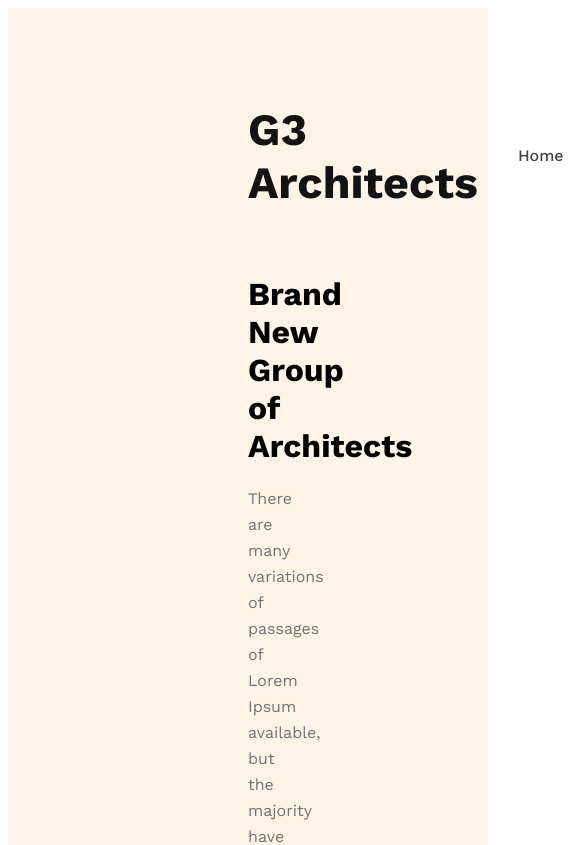
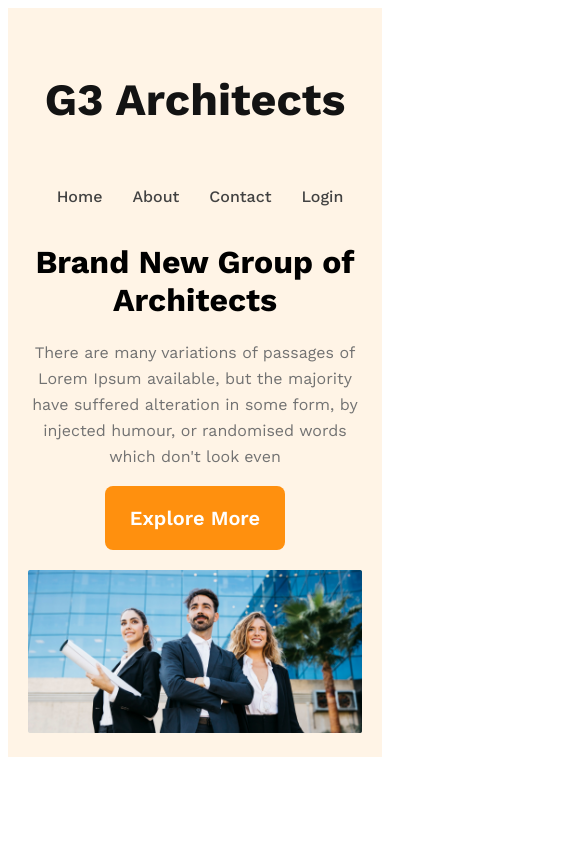
Before and after one commit to Dhruba545/new-folder, a plain HTML site: page index.html in a window 390 px wide. Shown: the top 845 px of the page, 585 px wide, since content can reach past the window. Drawn offline with nearby package versions, Linux system fonts and the light colour scheme.

Commit message:
compolete the resposive task of header part for mobail and tab

```diff
--- a/style.css
+++ b/style.css
@@ -56,5 +56,34 @@ nav li a{
    line-height: 26px;
 }
 .btn-primary{
-
+    border-radius: 8px;
+    background: #FF900E;
+    padding:20px 25px;
+    color:white;
+    font-size: 1.25rem;
+    font-weight: 600;
+    border:0px;
+    cursor:pointer;
 }
+.banner img{
+    width:100%;
+    margin-top:20px;
+}
+/*renponsive media quaries */
+@media screen and (max-width:576px){
+    header{
+        padding:20px;
+    }
+    nav{
+        flex-direction: column;
+    }
+}
+/* ipad devices */
+@media screen and (min-width:576px) and (max-width:960px) {
+    nav{
+        flex-direction:column;
+    }
+    header{
+        padding:50px;
+    }
+}
```
